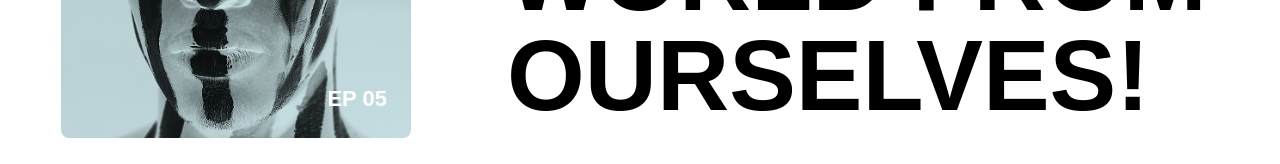
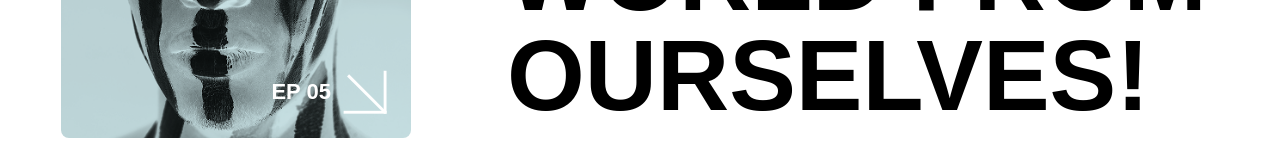
Before and after one commit to nobleworkshop/artlife-magazine, a React (Vite) app: page /podcast-post in a window 1280 px wide. Shown: the part 362-526 px from the top of the page. Built offline with nearby package versions, Linux system fonts and the light colour scheme; a web font is replaced by a local one.

Commit message:
Изменнения

```diff
--- a/src/components/PodcastPost/PodcastPostComponents/PodcastCover.jsx
+++ b/src/components/PodcastPost/PodcastPostComponents/PodcastCover.jsx
@@ -1,5 +1,5 @@
-// import arrowIcon from "../../../img/podcast-covers/small/";
-import styles from "./podcastCover.module.css";
+import arrowIcon from '../../../img/arrow.svg';
+import styles from './podcastCover.module.css';
 
 const PodcastCover = ({ coverImage, author, episodeNumber }) => {
 	return (
@@ -18,7 +18,7 @@ const PodcastCover = ({ coverImage, author, episodeNumber }) => {
 
 			<div className={styles.overlayBottomRight}>
 				<div className={styles.episodeNumber}>{episodeNumber}</div>
-				{/* <img src={arrowIcon} alt="arrow" className={styles.arrow} /> */}
+				<img src={arrowIcon} alt="arrow" className={styles.arrow} />
 			</div>
 		</div>
 	);
```
